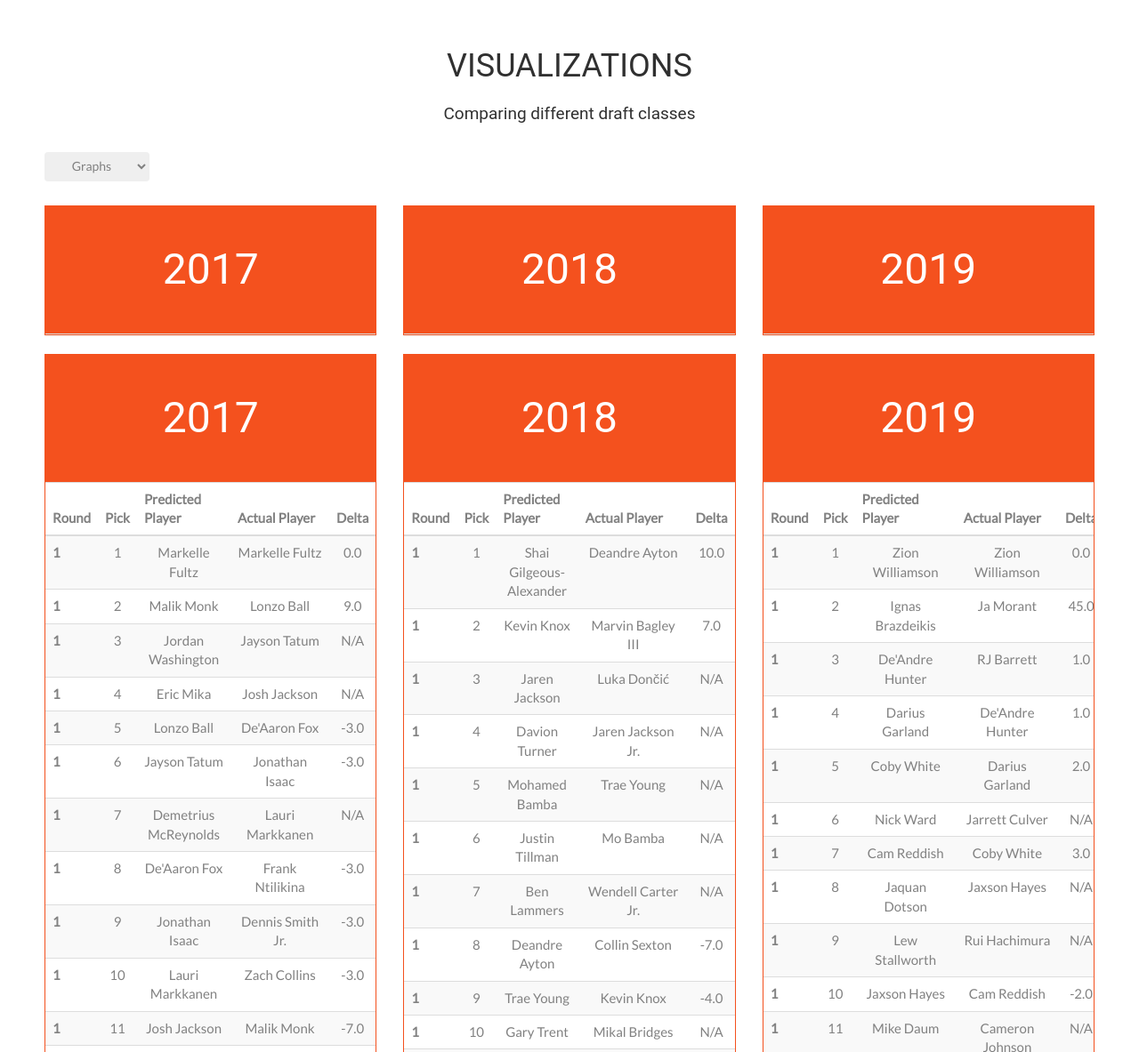
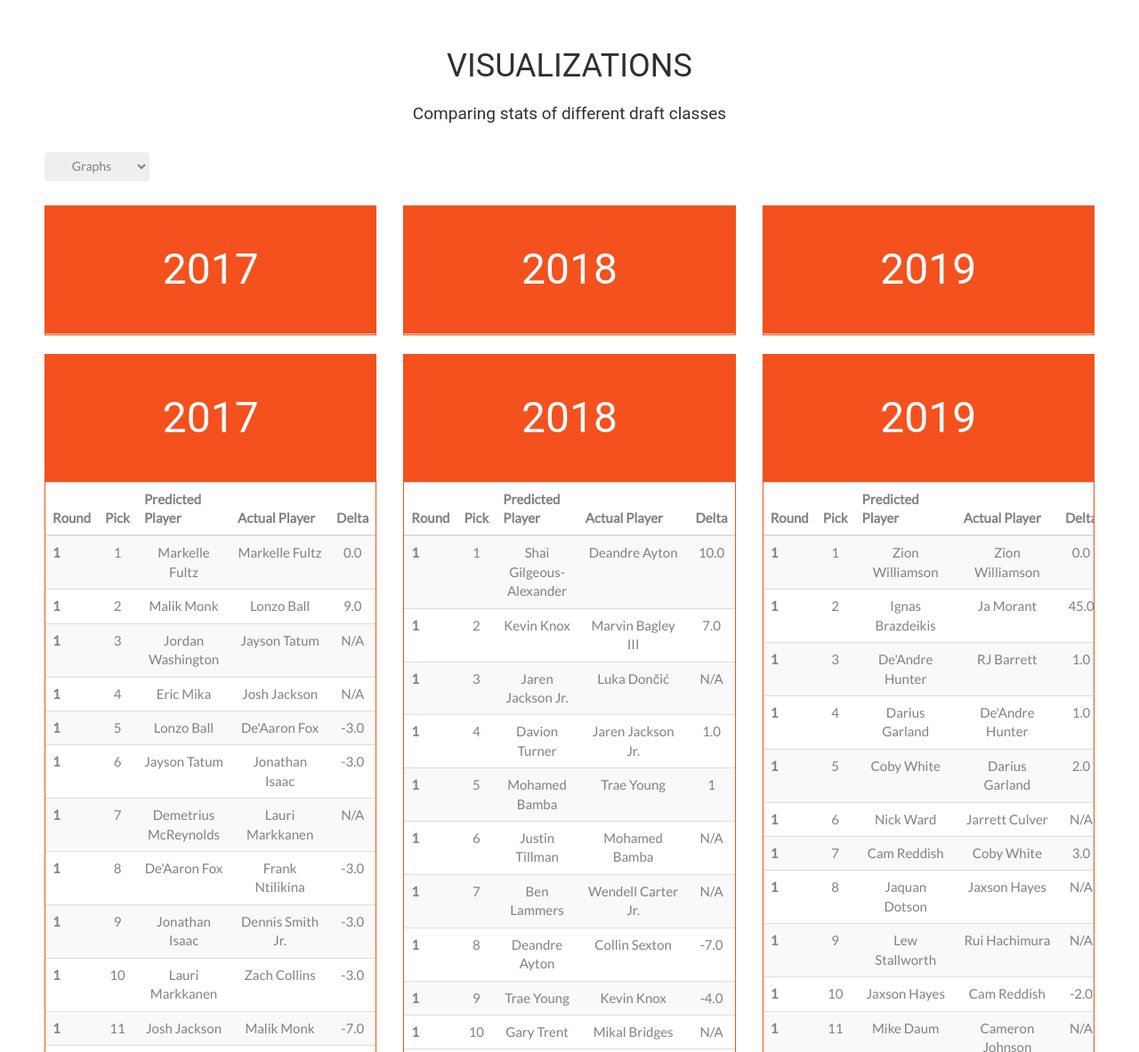
Before and after one commit to jacance/slam-dunk-analytics, a plain HTML site: page Flask/templates/index.html in a window 1280 px wide. Shown: the part 3299-4482 px from the top of the page at 89% size. Drawn offline with nearby package versions, Linux system fonts and the light colour scheme; no server answers; a script that the page names is missing.

Commit message:
fixed bamba and jjj

```diff
--- a/Flask/templates/index.html
+++ b/Flask/templates/index.html
@@ -168,7 +168,7 @@
 <div id="visualizations" class="container-fluid">
   <div class="text-center">
     <h2>Visualizations</h2>
-    <h4>Comparing different draft classes</h4>
+    <h4>Comparing stats of different draft classes</h4>
   </div>
   <select name="Graph" class="btn btn-secondary dropdown-toggle" type="button" id="button1"
   aria-labelledby="dropdownMenuButton2" onchange="filterdata(this.value)">
@@ -689,7 +689,7 @@
             <tr>
               <th>1</th>
               <td>3</td>
-              <td>Jaren Jackson</td>
+              <td>Jaren Jackson Jr.</td>
               <td>Luka Dončić</td>
               <td>N/A</td>
             </tr>
@@ -698,20 +698,20 @@
               <td>4</td>
               <td>Davion Turner</td>
               <td>Jaren Jackson Jr.</td>
-              <td>N/A</td>
+              <td>1.0</td>
             </tr>
             <tr>
               <th>1</th>
               <td>5</td>
               <td>Mohamed Bamba</td>
               <td>Trae Young</td>
-              <td>N/A</td>
+              <td>1</td>
             </tr>
             <tr>
               <th>1</th>
               <td>6</td>
               <td>Justin Tillman</td>
-              <td>Mo Bamba</td>
+              <td>Mohamed Bamba</td>
               <td>N/A</td>
             </tr>
             <tr>
```
